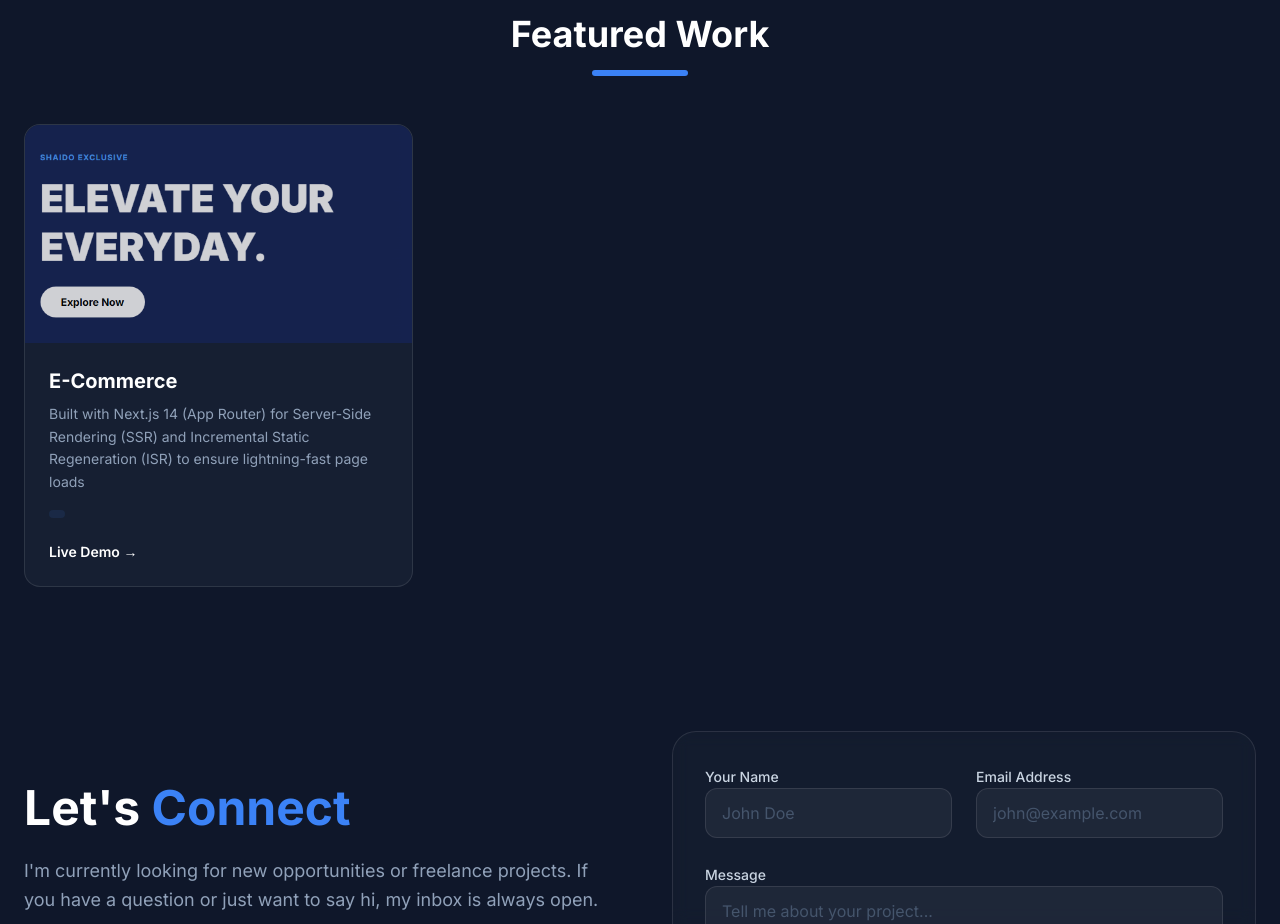
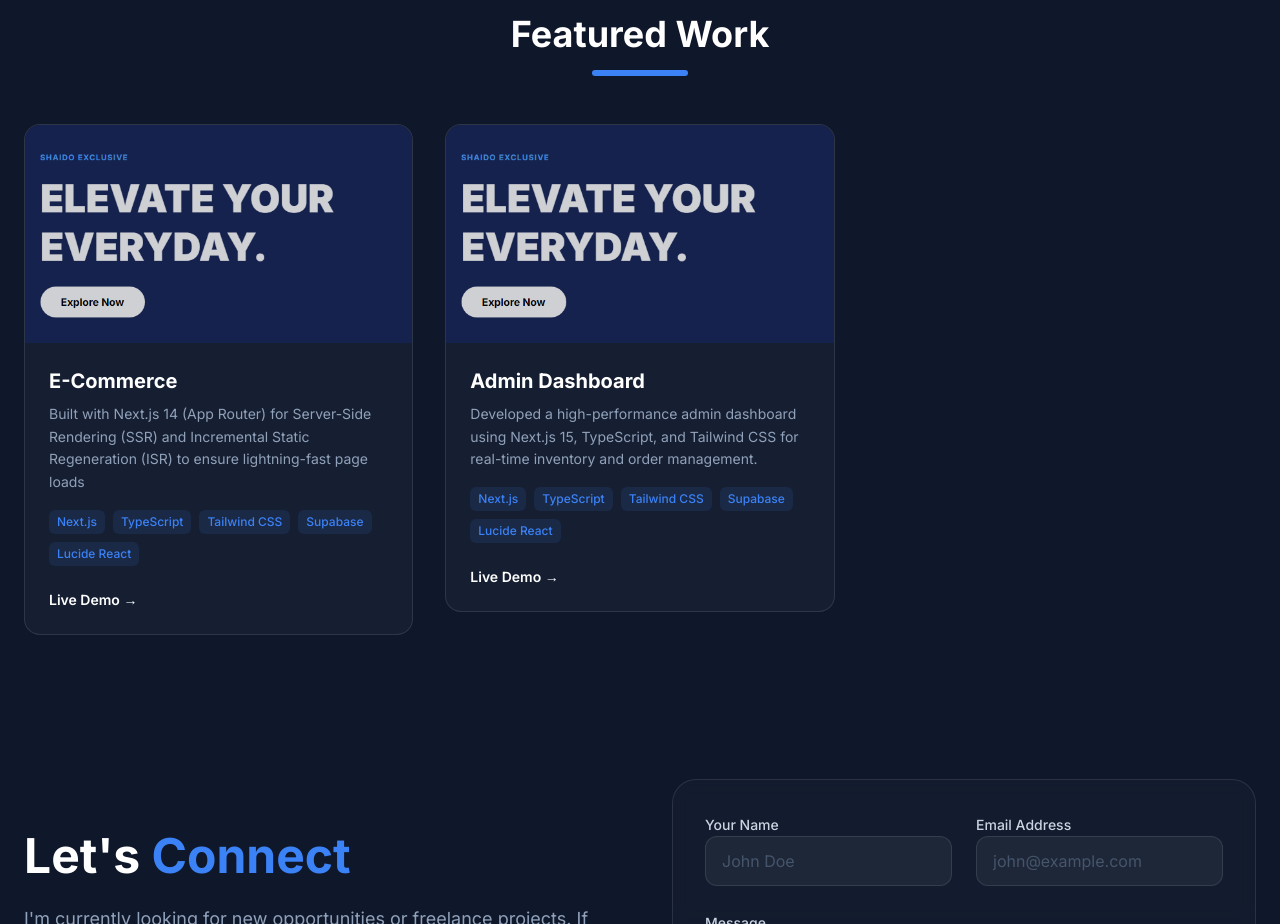
Before and after one commit to shaido0ali/SHAIDO.PORTFOLIO, a Next.js app: page / in a window 1280 px wide. Shown: the part 1340-2264 px from the top of the page. Built offline with nearby package versions, Linux system fonts and the light colour scheme; no server answers.

Commit message:
add project

```diff
--- a/src/constants/projects.ts
+++ b/src/constants/projects.ts
@@ -13,7 +13,16 @@ export const PROJECTS: Project[] = [
     id: 2,
     title: "E-Commerce",
     description: "Built with Next.js 14 (App Router) for Server-Side Rendering (SSR) and Incremental Static Regeneration (ISR) to ensure lightning-fast page loads",
-    tags: [""],
+    tags: ["Next.js","TypeScript","Tailwind CSS","Supabase","Lucide React"],
+    link: "https://shaido-shop.vercel.app",
+    github: "",
+    image: "/images/shaido-e.png",
+  },
+  {
+    id: 3,
+    title: "Admin Dashboard",
+    description: "Developed a high-performance admin dashboard using Next.js 15, TypeScript, and Tailwind CSS for real-time inventory and order management.",
+    tags: ["Next.js","TypeScript","Tailwind CSS","Supabase","Lucide React"],
     link: "https://shaido-shop.vercel.app",
     github: "",
     image: "/images/shaido-e.png",
```
